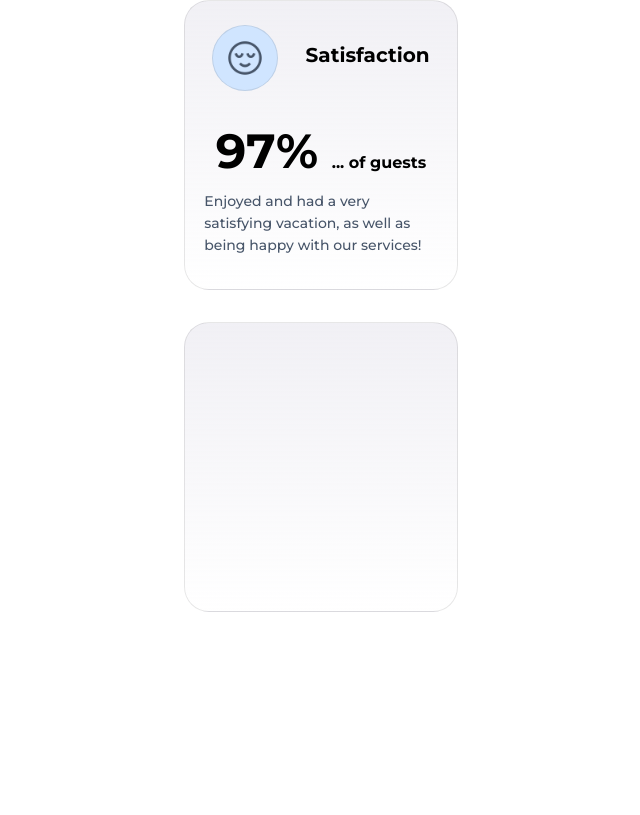
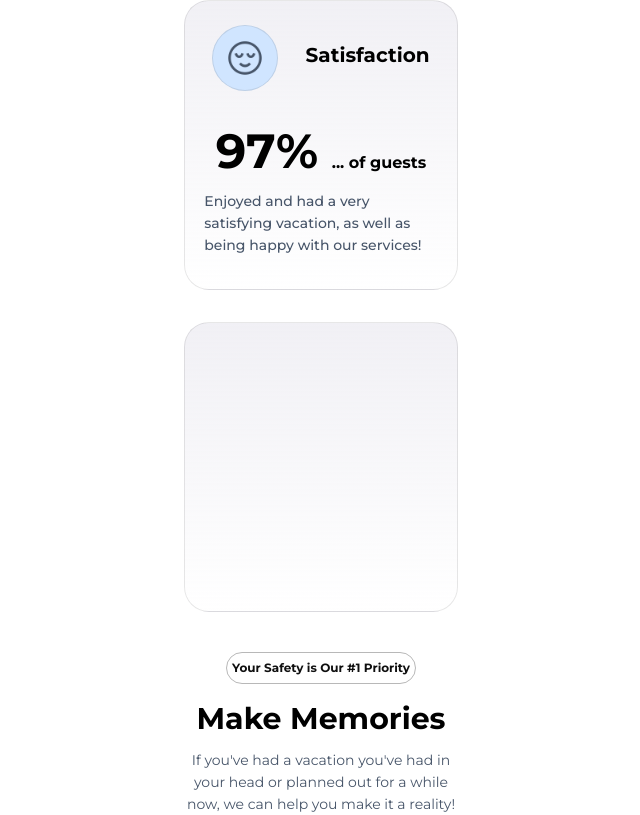
Before and after one commit to Nero1889/Project-5---GeoGo, a React (Vite) app: page / in a window 1280 px wide. Shown: the part 4335-5150 px from the top of the page, without its empty margins (319-959 px from the left). Before the commit the page ends 4947 px from the top, so only its background shows below. Built offline with nearby package versions, Linux system fonts and the light colour scheme; a web font is replaced by a local one.

Commit message:
Update main.jsx

```diff
--- a/src/main.jsx
+++ b/src/main.jsx
@@ -7,12 +7,14 @@ import "./travel.css";
 import "./photography.css"
 import "./questions.css";
 import "./guests.css";
+import "./memories.css";
 import Header from "./Header.jsx";
 import Hero from "./Hero.jsx";
 import Travel from "./Travel.jsx";
 import Photography from "./Photography.jsx";
 import Questions from "./Questions.jsx";
 import Guests from "./Guests.jsx";
+import Memories from "./Memories.jsx";
 
 createRoot(document.getElementById("root")).render(
     <StrictMode>
@@ -22,5 +24,6 @@ createRoot(document.getElementById("root")).render(
         <Photography/>
         <Questions/>
         <Guests/>
+        <Memories/>
     </StrictMode>,
-)
+);
```
